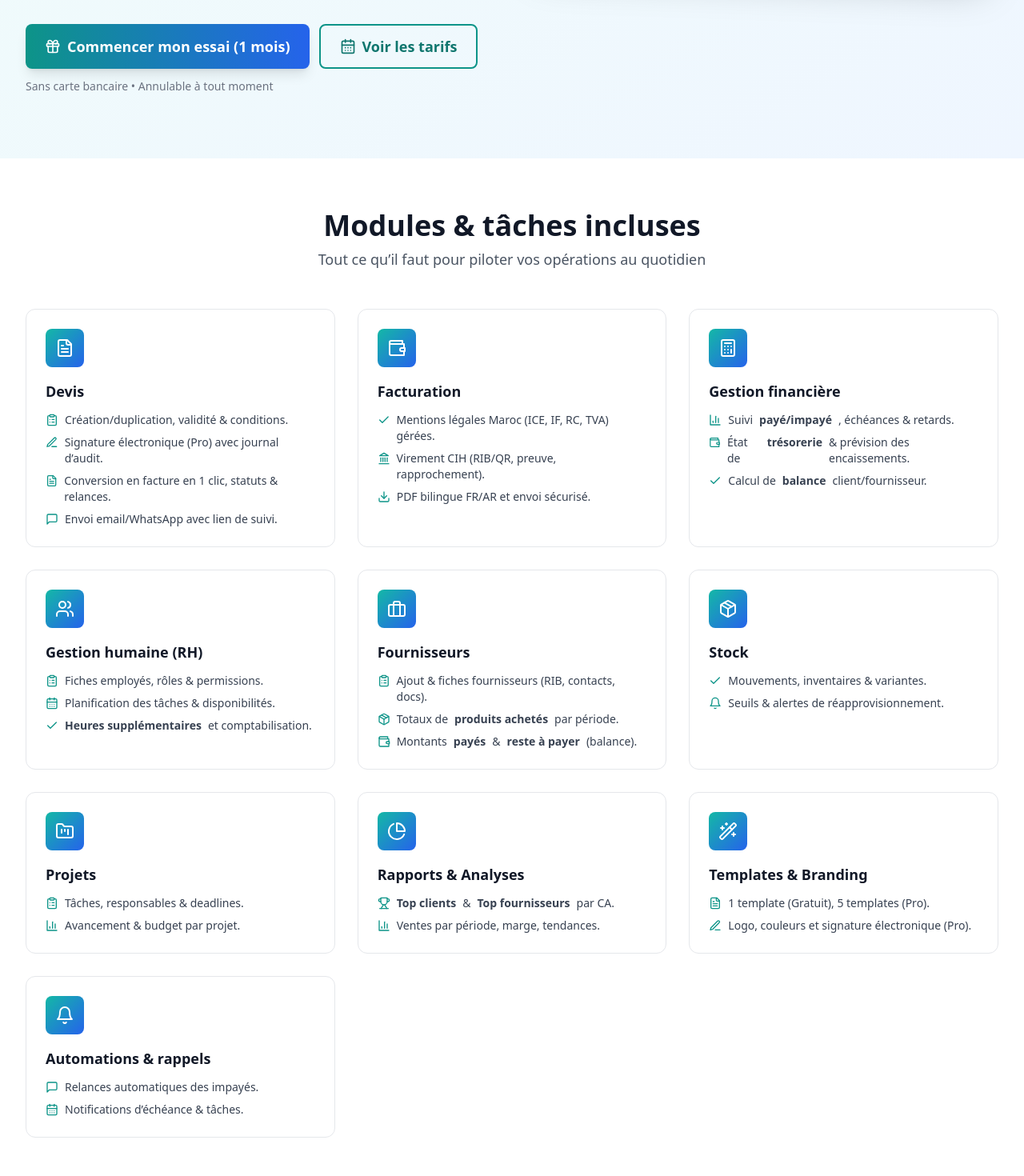
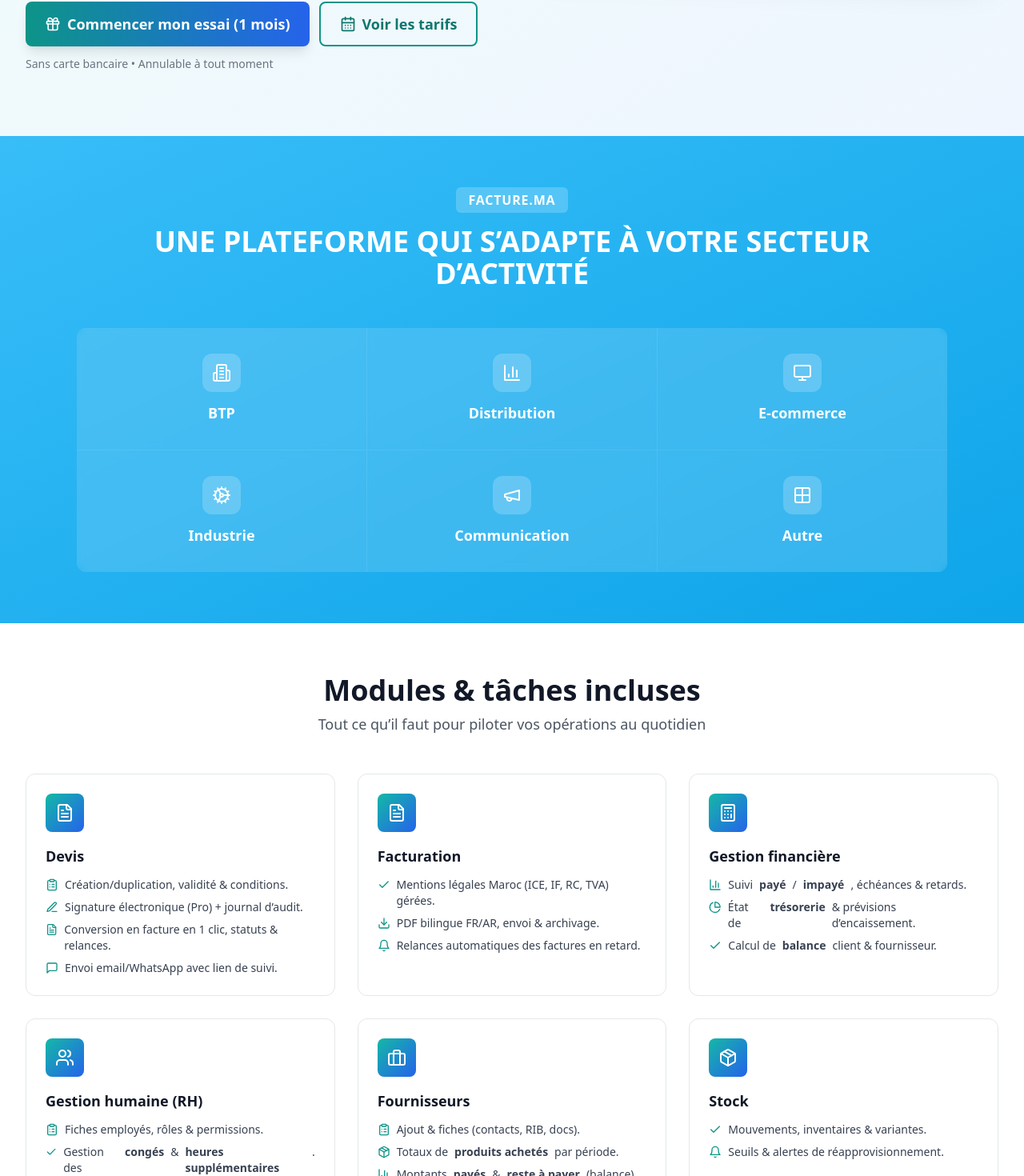
Before and after one commit to dofusbotss1-ctrl/facture5, a React (Vite) app: page / in a window 1280 px wide. Shown: the part 677-2147 px from the top of the page at 80% size. Built offline with nearby package versions, Linux system fonts and the light colour scheme; no server answers.

Commit message:
Updated HomePage.tsx

```diff
--- a/src/components/home/HomePage.tsx
+++ b/src/components/home/HomePage.tsx
@@ -19,7 +19,6 @@ import {
   BadgeCheck,
   CalendarDays,
   PlayCircle,
-  Landmark,
   ClipboardList,
   Briefcase,
   Calculator,
@@ -27,10 +26,12 @@ import {
   Wand2,
   MessageSquare,
   Bell,
-  Wallet,
   FolderKanban,
-  Trophy,
-  PieChart
+  PieChart,
+  Monitor,
+  Megaphone,
+  Grid2x2,
+  Cog
 } from 'lucide-react';
 import { motion } from 'framer-motion';
 
@@ -40,7 +41,6 @@ export default function HomePage() {
     hidden: { opacity: 0, y: 20 },
     show: { opacity: 1, y: 0, transition: { duration: 0.5, ease: 'easeOut' } }
   };
-
   const staggerParent = {
     hidden: {},
     show: { transition: { staggerChildren: 0.07, delayChildren: 0.05 } }
@@ -80,6 +80,7 @@ export default function HomePage() {
 
             <nav className="hidden md:flex items-center space-x-8">
               <a href="#accueil" className="text-gray-700 hover:text-teal-600 font-medium">Accueil</a>
+              <a href="#secteurs" className="text-gray-700 hover:text-teal-600 font-medium">Secteurs</a>
               <a href="#modules" className="text-gray-700 hover:text-teal-600 font-medium">Modules</a>
               <a href="#tarifs" className="text-gray-700 hover:text-teal-600 font-medium">Tarifs</a>
               <a href="#faq" className="text-gray-700 hover:text-teal-600 font-medium">FAQ</a>
@@ -105,7 +106,7 @@ export default function HomePage() {
                 <BadgeCheck className="w-4 h-4 mr-1" /> Conforme Maroc
               </span>
               <span className="inline-flex items-center bg-white border border-blue-200 text-blue-700 px-3 py-1 rounded-full text-xs font-semibold">
-                <ShieldCheck className="w-4 h-4 mr-1" /> Sécurité bancaire
+                <ShieldCheck className="w-4 h-4 mr-1" /> Sécurité avancée
               </span>
             </motion.div>
 
@@ -117,8 +118,8 @@ export default function HomePage() {
             </motion.h1>
 
             <motion.p variants={fadeUp} className="text-lg sm:text-xl text-gray-600 mb-6">
-              Centralisez <strong>devis</strong>, <strong>factures</strong>, <strong>stock</strong>, <strong>fournisseurs</strong> et <strong>équipe</strong> au même endroit.
-              Encaissez facilement par <strong>virement bancaire (CIH)</strong>, suivez la performance et gagnez du temps au quotidien.
+              Centralisez <strong>devis</strong>, <strong>factures</strong>, <strong>stock</strong>, <strong>fournisseurs</strong>, <strong>projets</strong> et <strong>équipe</strong> au même endroit.
+              Du premier devis à l’export comptable, tout devient clair, rapide et professionnel.
             </motion.p>
 
             <motion.ul variants={fadeUp} className="space-y-2 text-gray-700 mb-8">
@@ -148,10 +149,7 @@ export default function HomePage() {
           </motion.div>
 
           {/* Mock UI flottant */}
-          <motion.div
-            animate={{ y: [0, -8, 0] }}
-            transition={{ duration: 6, repeat: Infinity, ease: 'easeInOut' }}
-          >
+          <motion.div animate={{ y: [0, -8, 0] }} transition={{ duration: 6, repeat: Infinity, ease: 'easeInOut' }}>
             <div className="relative">
               <div className="bg-white rounded-2xl shadow-2xl p-6 transform rotate-2 hover:rotate-0 transition-transform duration-300">
                 <div className="bg-gradient-to-br from-teal-500 to-blue-600 rounded-lg p-4 mb-4">
@@ -190,31 +188,52 @@ export default function HomePage() {
         </div>
       </section>
 
+      {/* Secteurs d'activité */}
+      <section id="secteurs" className="py-16 bg-gradient-to-br from-sky-400 to-sky-500 text-white">
+        <div className="max-w-6xl mx-auto px-4 sm:px-6 lg:px-8">
+          <motion.div initial="hidden" whileInView="show" viewport={{ once: true, amount: 0.2 }} variants={staggerParent} className="text-center mb-12">
+            <motion.span variants={fadeUp} className="inline-block bg-white/20 px-4 py-1 rounded-md font-bold tracking-wider">FACTURE.MA</motion.span>
+            <motion.h2 variants={fadeUp} className="mt-4 text-3xl sm:text-4xl font-extrabold">
+              UNE PLATEFORME QUI S’ADAPTE À VOTRE SECTEUR D’ACTIVITÉ
+            </motion.h2>
+          </motion.div>
+
+          <div className="grid grid-cols-2 md:grid-cols-3 gap-px bg-white/20 rounded-xl overflow-hidden">
+            {[
+              { icon: Building2, label: 'BTP' },
+              { icon: BarChart3, label: 'Distribution' },
+              { icon: Monitor, label: 'E-commerce' },
+              { icon: Cog, label: 'Industrie' },
+              { icon: Megaphone, label: 'Communication' },
+              { icon: Grid2x2, label: 'Autre' }
+            ].map((s, i) => {
+              const Icon = s.icon;
+              return (
+                <motion.div
+                  key={i}
+                  whileHover={{ scale: 1.03 }}
+                  className="bg-sky-500/20 backdrop-blur-sm p-8 text-center"
+                >
+                  <div className="mx-auto mb-3 w-12 h-12 rounded-xl bg-white/20 flex items-center justify-center">
+                    <Icon className="w-6 h-6 text-white" />
+                  </div>
+                  <div className="text-lg font-semibold">{s.label}</div>
+                </motion.div>
+              );
+            })}
+          </div>
+        </div>
+      </section>
+
       {/* Modules & tâches détaillés */}
       <section id="modules" className="py-16 bg-white">
         <div className="max-w-7xl mx-auto px-4 sm:px-6 lg:px-8">
-          <motion.div
-            variants={staggerParent}
-            initial="hidden"
-            whileInView="show"
-            viewport={{ once: true, amount: 0.2 }}
-            className="text-center mb-12"
-          >
-            <motion.h2 variants={fadeUp} className="text-3xl lg:text-4xl font-bold text-gray-900 mb-2">
-              Modules & tâches incluses
-            </motion.h2>
-            <motion.p variants={fadeUp} className="text-lg text-gray-600">
-              Tout ce qu’il faut pour piloter vos opérations au quotidien
-            </motion.p>
+          <motion.div variants={staggerParent} initial="hidden" whileInView="show" viewport={{ once: true, amount: 0.2 }} className="text-center mb-12">
+            <motion.h2 variants={fadeUp} className="text-3xl lg:text-4xl font-bold text-gray-900 mb-2">Modules & tâches incluses</motion.h2>
+            <motion.p variants={fadeUp} className="text-lg text-gray-600">Tout ce qu’il faut pour piloter vos opérations au quotidien</motion.p>
           </motion.div>
 
-          <motion.div
-            variants={staggerParent}
-            initial="hidden"
-            whileInView="show"
-            viewport={{ once: true, amount: 0.15 }}
-            className="grid grid-cols-1 md:grid-cols-2 lg:grid-cols-3 gap-7"
-          >
+          <motion.div variants={staggerParent} initial="hidden" whileInView="show" viewport={{ once: true, amount: 0.15 }} className="grid grid-cols-1 md:grid-cols-2 lg:grid-cols-3 gap-7">
             {/* Devis */}
             <motion.div variants={fadeUp} whileHover={{ y: -4, scale: 1.02 }} className="bg-white p-6 rounded-xl border border-gray-200 hover:shadow-lg">
               <div className="w-12 h-12 bg-gradient-to-br from-teal-500 to-blue-600 rounded-lg flex items-center justify-center mb-4">
@@ -223,7 +242,7 @@ export default function HomePage() {
               <h3 className="text-lg font-semibold text-gray-900 mb-3">Devis</h3>
               <ul className="space-y-2 text-gray-700 text-sm">
                 <li className="flex items-start gap-2"><ClipboardList className="w-4 h-4 mt-0.5 text-teal-600" /> Création/duplication, validité & conditions.</li>
-                <li className="flex items-start gap-2"><PenLine className="w-4 h-4 mt-0.5 text-teal-600" /> Signature électronique (Pro) avec journal d’audit.</li>
+                <li className="flex items-start gap-2"><PenLine className="w-4 h-4 mt-0.5 text-teal-600" /> Signature électronique (Pro) + journal d’audit.</li>
                 <li className="flex items-start gap-2"><FileText className="w-4 h-4 mt-0.5 text-teal-600" /> Conversion en facture en 1 clic, statuts & relances.</li>
                 <li className="flex items-start gap-2"><MessageSquare className="w-4 h-4 mt-0.5 text-teal-600" /> Envoi email/WhatsApp avec lien de suivi.</li>
               </ul>
@@ -232,30 +251,30 @@ export default function HomePage() {
             {/* Facturation */}
             <motion.div variants={fadeUp} whileHover={{ y: -4, scale: 1.02 }} className="bg-white p-6 rounded-xl border border-gray-200 hover:shadow-lg">
               <div className="w-12 h-12 bg-gradient-to-br from-teal-500 to-blue-600 rounded-lg flex items-center justify-center mb-4">
-                <Wallet className="w-6 h-6 text-white" />
+                <FileText className="w-6 h-6 text-white" />
               </div>
               <h3 className="text-lg font-semibold text-gray-900 mb-3">Facturation</h3>
               <ul className="space-y-2 text-gray-700 text-sm">
                 <li className="flex items-start gap-2"><Check className="w-4 h-4 mt-0.5 text-teal-600" /> Mentions légales Maroc (ICE, IF, RC, TVA) gérées.</li>
-                <li className="flex items-start gap-2"><Landmark className="w-4 h-4 mt-0.5 text-teal-600" /> Virement CIH (RIB/QR, preuve, rapprochement).</li>
-                <li className="flex items-start gap-2"><Download className="w-4 h-4 mt-0.5 text-teal-600" /> PDF bilingue FR/AR et envoi sécurisé.</li>
+                <li className="flex items-start gap-2"><Download className="w-4 h-4 mt-0.5 text-teal-600" /> PDF bilingue FR/AR, envoi & archivage.</li>
+                <li className="flex items-start gap-2"><Bell className="w-4 h-4 mt-0.5 text-teal-600" /> Relances automatiques des factures en retard.</li>
               </ul>
             </motion.div>
 
-            {/* Gestion financière (mis à jour) */}
+            {/* Gestion financière — réorganisé */}
             <motion.div variants={fadeUp} whileHover={{ y: -4, scale: 1.02 }} className="bg-white p-6 rounded-xl border border-gray-200 hover:shadow-lg">
               <div className="w-12 h-12 bg-gradient-to-br from-teal-500 to-blue-600 rounded-lg flex items-center justify-center mb-4">
                 <Calculator className="w-6 h-6 text-white" />
               </div>
               <h3 className="text-lg font-semibold text-gray-900 mb-3">Gestion financière</h3>
               <ul className="space-y-2 text-gray-700 text-sm">
-                <li className="flex items-start gap-2"><BarChart3 className="w-4 h-4 mt-0.5 text-teal-600" /> Suivi <strong>payé/impayé</strong>, échéances & retards.</li>
-                <li className="flex items-start gap-2"><Wallet className="w-4 h-4 mt-0.5 text-teal-600" /> État de <strong>trésorerie</strong> & prévision des encaissements.</li>
-                <li className="flex items-start gap-2"><Check className="w-4 h-4 mt-0.5 text-teal-600" /> Calcul de <strong>balance</strong> client/fournisseur.</li>
+                <li className="flex items-start gap-2"><BarChart3 className="w-4 h-4 mt-0.5 text-teal-600" /> Suivi <strong>payé</strong> / <strong>impayé</strong>, échéances & retards.</li>
+                <li className="flex items-start gap-2"><PieChart className="w-4 h-4 mt-0.5 text-teal-600" /> État de <strong>trésorerie</strong> & prévisions d’encaissement.</li>
+                <li className="flex items-start gap-2"><Check className="w-4 h-4 mt-0.5 text-teal-600" /> Calcul de <strong>balance</strong> client & fournisseur.</li>
               </ul>
             </motion.div>
 
-            {/* Gestion humaine (heures supplémentaires) */}
+            {/* Gestion humaine — congés & heures sup */}
             <motion.div variants={fadeUp} whileHover={{ y: -4, scale: 1.02 }} className="bg-white p-6 rounded-xl border border-gray-200 hover:shadow-lg">
               <div className="w-12 h-12 bg-gradient-to-br from-teal-500 to-blue-600 rounded-lg flex items-center justify-center mb-4">
                 <Users className="w-6 h-6 text-white" />
@@ -263,21 +282,21 @@ export default function HomePage() {
               <h3 className="text-lg font-semibold text-gray-900 mb-3">Gestion humaine (RH)</h3>
               <ul className="space-y-2 text-gray-700 text-sm">
                 <li className="flex items-start gap-2"><ClipboardList className="w-4 h-4 mt-0.5 text-teal-600" /> Fiches employés, rôles & permissions.</li>
-                <li className="flex items-start gap-2"><CalendarDays className="w-4 h-4 mt-0.5 text-teal-600" /> Planification des tâches & disponibilités.</li>
-                <li className="flex items-start gap-2"><Check className="w-4 h-4 mt-0.5 text-teal-600" /> <strong>Heures supplémentaires</strong> et comptabilisation.</li>
+                <li className="flex items-start gap-2"><Check className="w-4 h-4 mt-0.5 text-teal-600" /> Gestion des <strong>congés</strong> & <strong>heures supplémentaires</strong>.</li>
+                <li className="flex items-start gap-2"><MessageSquare className="w-4 h-4 mt-0.5 text-teal-600" /> Notes internes & historique.</li>
               </ul>
             </motion.div>
 
-            {/* Fournisseurs (balance & totaux) */}
+            {/* Fournisseurs — totaux, payés, reste à payer */}
             <motion.div variants={fadeUp} whileHover={{ y: -4, scale: 1.02 }} className="bg-white p-6 rounded-xl border border-gray-200 hover:shadow-lg">
               <div className="w-12 h-12 bg-gradient-to-br from-teal-500 to-blue-600 rounded-lg flex items-center justify-center mb-4">
                 <Briefcase className="w-6 h-6 text-white" />
               </div>
               <h3 className="text-lg font-semibold text-gray-900 mb-3">Fournisseurs</h3>
               <ul className="space-y-2 text-gray-700 text-sm">
-                <li className="flex items-start gap-2"><ClipboardList className="w-4 h-4 mt-0.5 text-teal-600" /> Ajout & fiches fournisseurs (RIB, contacts, docs).</li>
+                <li className="flex items-start gap-2"><ClipboardList className="w-4 h-4 mt-0.5 text-teal-600" /> Ajout & fiches (contacts, RIB, docs).</li>
                 <li className="flex items-start gap-2"><Package className="w-4 h-4 mt-0.5 text-teal-600" /> Totaux de <strong>produits achetés</strong> par période.</li>
-                <li className="flex items-start gap-2"><Wallet className="w-4 h-4 mt-0.5 text-teal-600" /> Montants <strong>payés</strong> & <strong>reste à payer</strong> (balance).</li>
+                <li className="flex items-start gap-2"><BarChart3 className="w-4 h-4 mt-0.5 text-teal-600" /> Montants <strong>payés</strong> & <strong>reste à payer</strong> (balance).</li>
               </ul>
             </motion.div>
 
@@ -305,39 +324,28 @@ export default function HomePage() {
               </ul>
             </motion.div>
 
-            {/* Rapports & Analyses (top client/fournisseur) */}
+            {/* Rapports & Analyses */}
             <motion.div variants={fadeUp} whileHover={{ y: -4, scale: 1.02 }} className="bg-white p-6 rounded-xl border border-gray-200 hover:shadow-lg">
               <div className="w-12 h-12 bg-gradient-to-br from-teal-500 to-blue-600 rounded-lg flex items-center justify-center mb-4">
                 <PieChart className="w-6 h-6 text-white" />
               </div>
-              <h3 className="text-lg font-semibold text-gray-900 mb-3">Rapports & Analyses</h3>
+              <h3 className="text-lg font-semibold text-gray-900 mb-3">Rapports & analyses</h3>
               <ul className="space-y-2 text-gray-700 text-sm">
-                <li className="flex items-start gap-2"><Trophy className="w-4 h-4 mt-0.5 text-teal-600" /> <strong>Top clients</strong> & <strong>Top fournisseurs</strong> par CA.</li>
-                <li className="flex items-start gap-2"><BarChart3 className="w-4 h-4 mt-0.5 text-teal-600" /> Ventes par période, marge, tendances.</li>
+                <li className="flex items-start gap-2"><BarChart3 className="w-4 h-4 mt-0.5 text-teal-600" /> <strong>Top clients</strong> & <strong>Top fournisseurs</strong> par CA.</li>
+                <li className="flex items-start gap-2"><Download className="w-4 h-4 mt-0.5 text-teal-600" /> Exports Excel/CSV pour votre comptable.</li>
               </ul>
             </motion.div>
 
-            {/* Templates & Branding */}
+            {/* Gestion de compte (RBAC) */}
             <motion.div variants={fadeUp} whileHover={{ y: -4, scale: 1.02 }} className="bg-white p-6 rounded-xl border border-gray-200 hover:shadow-lg">
               <div className="w-12 h-12 bg-gradient-to-br from-teal-500 to-blue-600 rounded-lg flex items-center justify-center mb-4">
-                <Wand2 className="w-6 h-6 text-white" />
+                <ShieldCheck className="w-6 h-6 text-white" />
               </div>
-              <h3 className="text-lg font-semibold text-gray-900 mb-3">Templates & Branding</h3>
+              <h3 className="text-lg font-semibold text-gray-900 mb-3">Gestion de compte</h3>
               <ul className="space-y-2 text-gray-700 text-sm">
-                <li className="flex items-start gap-2"><FileText className="w-4 h-4 mt-0.5 text-teal-600" /> 1 template (Gratuit), 5 templates (Pro).</li>
-                <li className="flex items-start gap-2"><PenLine className="w-4 h-4 mt-0.5 text-teal-600" /> Logo, couleurs et signature électronique (Pro).</li>
-              </ul>
-            </motion.div>
-
-            {/* Automations & Rappels */}
-            <motion.div variants={fadeUp} whileHover={{ y: -4, scale: 1.02 }} className="bg-white p-6 rounded-xl border border-gray-200 hover:shadow-lg">
-              <div className="w-12 h-12 bg-gradient-to-br from-teal-500 to-blue-600 rounded-lg flex items-center justify-center mb-4">
-                <Bell className="w-6 h-6 text-white" />
-              </div>
-              <h3 className="text-lg font-semibold text-gray-900 mb-3">Automations & rappels</h3>
-              <ul className="space-y-2 text-gray-700 text-sm">
-                <li className="flex items-start gap-2"><MessageSquare className="w-4 h-4 mt-0.5 text-teal-600" /> Relances automatiques des impayés.</li>
-                <li className="flex items-start gap-2"><CalendarDays className="w-4 h-4 mt-0.5 text-teal-600" /> Notifications d’échéance & tâches.</li>
+                <li className="flex items-start gap-2"><Users className="w-4 h-4 mt-0.5 text-teal-600" /> L’admin crée des comptes utilisateurs.</li>
+                <li className="flex items-start gap-2"><ShieldCheck className="w-4 h-4 mt-0.5 text-teal-600" /> Droits par module (devis, factures, stock, etc.).</li>
+                <li className="flex items-start gap-2"><ClipboardList className="w-4 h-4 mt-0.5 text-teal-600" /> Traçabilité & journal d’actions.</li>
               </ul>
             </motion.div>
           </motion.div>
@@ -417,7 +425,7 @@ export default function HomePage() {
           </motion.div>
 
           <div className="grid grid-cols-1 md:grid-cols-3 gap-8">
-            {[ // mini data
+            {[
               { name: 'Ahmed Bennani', company: 'Électronique Casa', text: 'Facture.ma a révolutionné ma gestion. +2h gagnées chaque jour !', rating: 5 },
               { name: 'Fatima El Alami', company: 'Boutique Mode Rabat', text: 'Simple, rapide et conforme à la loi marocaine. Parfait pour PME.', rating: 5 },
               { name: 'Omar Tazi', company: 'Restaurant Le Jardin', text: 'Le suivi de stock m’évite les ruptures. Mes clients sont ravis.', rating: 5 }
@@ -520,7 +528,7 @@ export default function HomePage() {
                 </div>
               </div>
               <p className="text-gray-400 mb-6 max-w-md">
-                La solution marocaine qui réunit devis, factures, stock, fournisseurs et équipe — pour travailler plus vite et plus sereinement.
+                La solution marocaine qui réunit devis, factures, stock, fournisseurs, projets et équipe — pour travailler plus vite et plus sereinement.
               </p>
               <div className="flex items-center space-x-4">
                 <div className="flex items-center space-x-2 text-gray-400">
```
